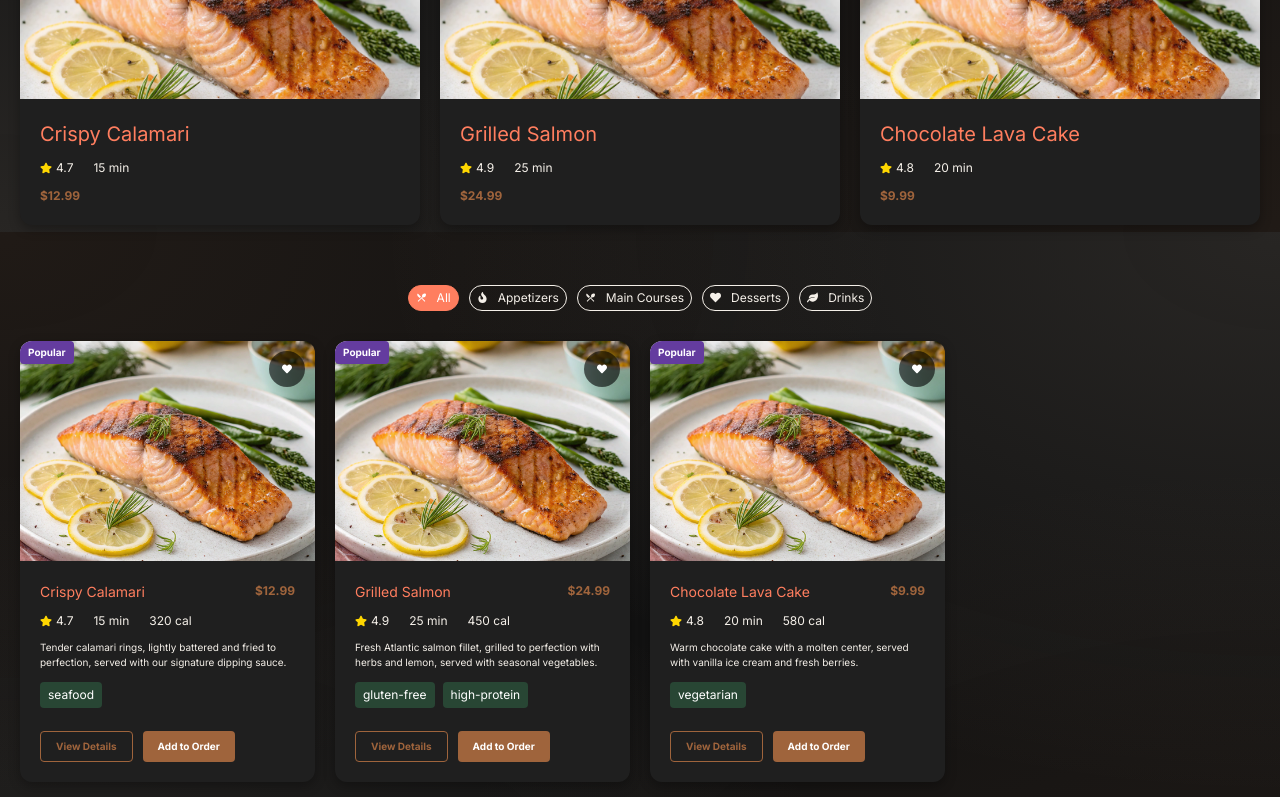
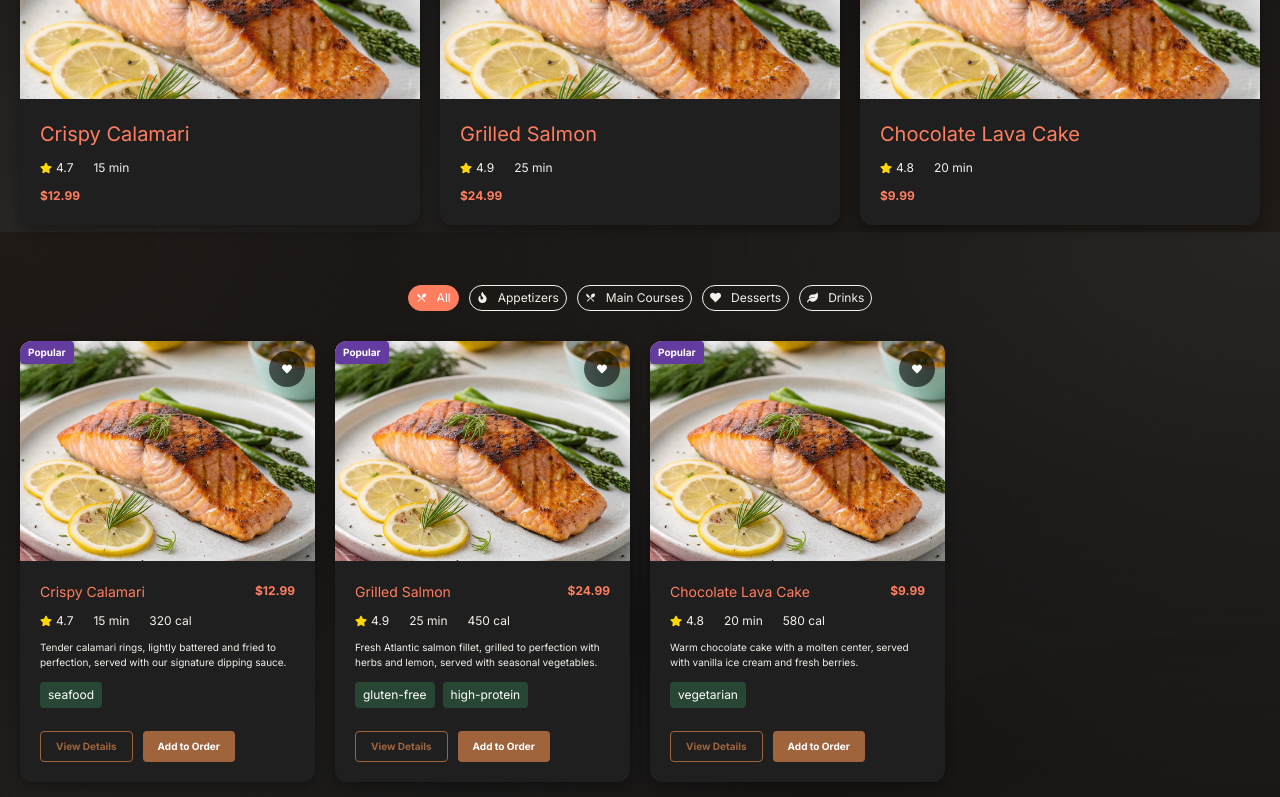
Before and after one commit to alfa155518/Resturant-App-Nextjs, a Next.js app: page /menu in a window 1280 px wide. Shown: the part 568-1365 px from the top of the page. Built offline with nearby package versions, Linux system fonts and the light colour scheme.

Commit message:
improve accessbility for sufficient contrast ratio

```diff
--- a/scss/pages/menu.module.scss
+++ b/scss/pages/menu.module.scss
@@ -88,7 +88,7 @@
     }
 
     .price {
-      color: $primary-color;
+      color: $light-color;
       font-size: 1.2rem;
       font-weight: bold;
       margin-top: 0.8rem;
@@ -246,7 +246,7 @@
     }
 
     .price {
-      color: $primary-color;
+      color: $light-color;
       font-weight: bold;
       font-size: 1.2rem;
       margin: 0;
@@ -496,7 +496,7 @@
     }
 
     .modalPrice {
-      color: $gold-color;
+      color: $light-color;
       font-weight: bold;
       font-size: 1.5rem;
       margin: 0;
--- a/src/css/menu.module.css
+++ b/src/css/menu.module.css
@@ -99,7 +99,7 @@
   color: #ff7e5f;
 }
 .popularItem .itemInfo .price {
-  color: #9f643c;
+  color: #ff7e5f;
   font-size: 1.2rem;
   font-weight: bold;
   margin-top: 0.8rem;
@@ -276,7 +276,7 @@
   color: #ff7e5f;
 }
 .menuItem .itemHeader .price {
-  color: #9f643c;
+  color: #ff7e5f;
   font-weight: bold;
   font-size: 1.2rem;
   margin: 0;
@@ -559,7 +559,7 @@
   color: #ff7e5f;
 }
 .modalDetails .modalHeader .modalPrice {
-  color: #ffd700;
+  color: #ff7e5f;
   font-weight: bold;
   font-size: 1.5rem;
   margin: 0;
```
